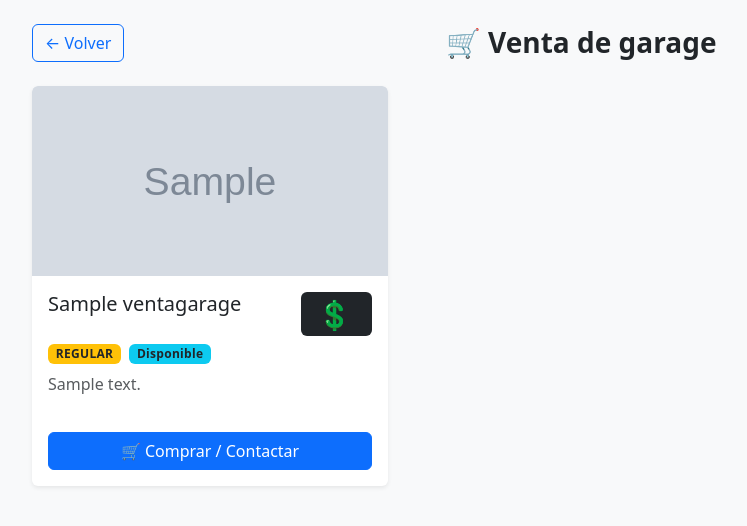
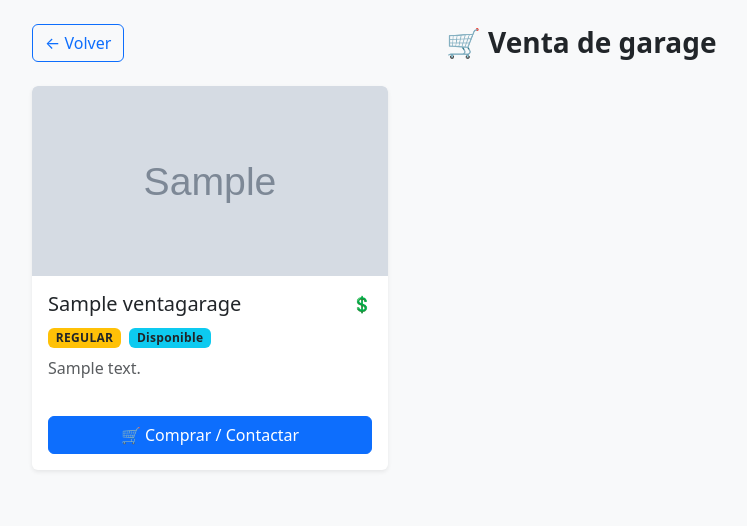
Before and after one commit to MariaLobaton/Hoja_vida, a Django app: page /garage/ in a window 1280 px wide. Shown: the top 526 px of the page, without its empty margins (50-797 px from the left). Run offline with Django 5.2, Linux system fonts and the light colour scheme; tables that the repository leaves empty hold one stand-in row (values such as "Sample post"); grey boxes marked "Sample" are stand-in pictures.

Commit message:
Fix: venta garage precios color

```diff
--- a/cv/templates/cv/garage_list.html
+++ b/cv/templates/cv/garage_list.html
@@ -52,16 +52,15 @@
             {% endif %}
 
             <div class="card-body">
-              <div class="d-flex align-items-start justify-content-between">
+             <div class="d-flex align-items-start justify-content-between">
                 <h5 class="card-title mb-1">{{ p.nombreproducto }}</h5>
 
-                <!-- ✅ PRECIO CORRECTO -->
-                <span class="badge bg-dark px-3 py-2 d-inline-flex align-items-center gap-1">
-                  <span class="text-danger fw-bold fs-3">💲</span>
-                  <span class="fw-bold fs-4">{{ p.precioproducto }}</span>
-                </span>
-
-              </div>
+               <!-- ✅ PRECIO (siempre visible) -->
+                <div class="price-tag">
+                <span class="price-symbol">💲</span>
+               <span class="price-value">{{ p.precioproducto|floatformat:"2" }}</span>
+             </div>
+           </div>
 
               <div class="d-flex gap-2 align-items-center mb-2 mt-2">
 
```
